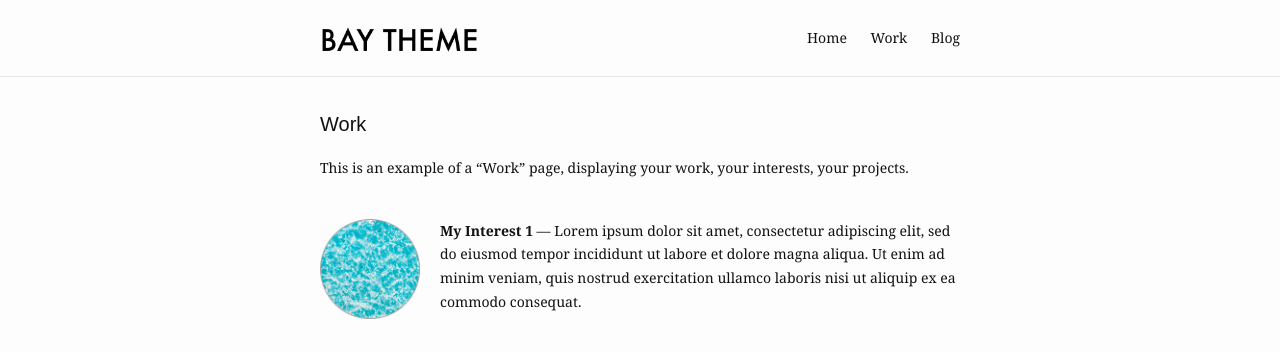
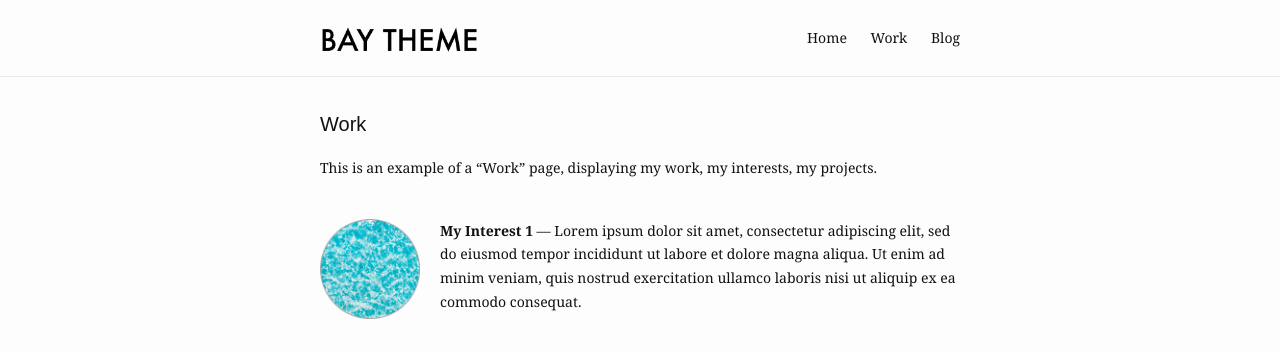
Before and after one commit to kimsj8912/kimsj8912.github.io, a Jekyll site: the page built from work.md, in a window 1280 px wide. Shown: the top 352 px of the page. Built offline with Jekyll 4.4.1, drawn with Linux system fonts in a browser that asks for light colours.

Commit message:
work.md 문구 수정

```diff
--- a/work.md
+++ b/work.md
@@ -15,6 +15,6 @@ items:
     description: Lorem ipsum dolor sit amet, consectetur adipiscing elit, sed do eiusmod tempor incididunt ut labore et dolore magna aliqua. Ut enim ad minim veniam, quis nostrud exercitation ullamco laboris nisi ut aliquip ex ea commodo consequat. Duis aute irure dolor in reprehenderit in voluptate velit esse cillum dolore eu fugiat nulla pariatur.
 ---
 
-This is an example of a "Work" page, displaying your work, your interests, your projects.
+This is an example of a "Work" page, displaying my work, my interests, my projects.
 <br />
 <br />
```
